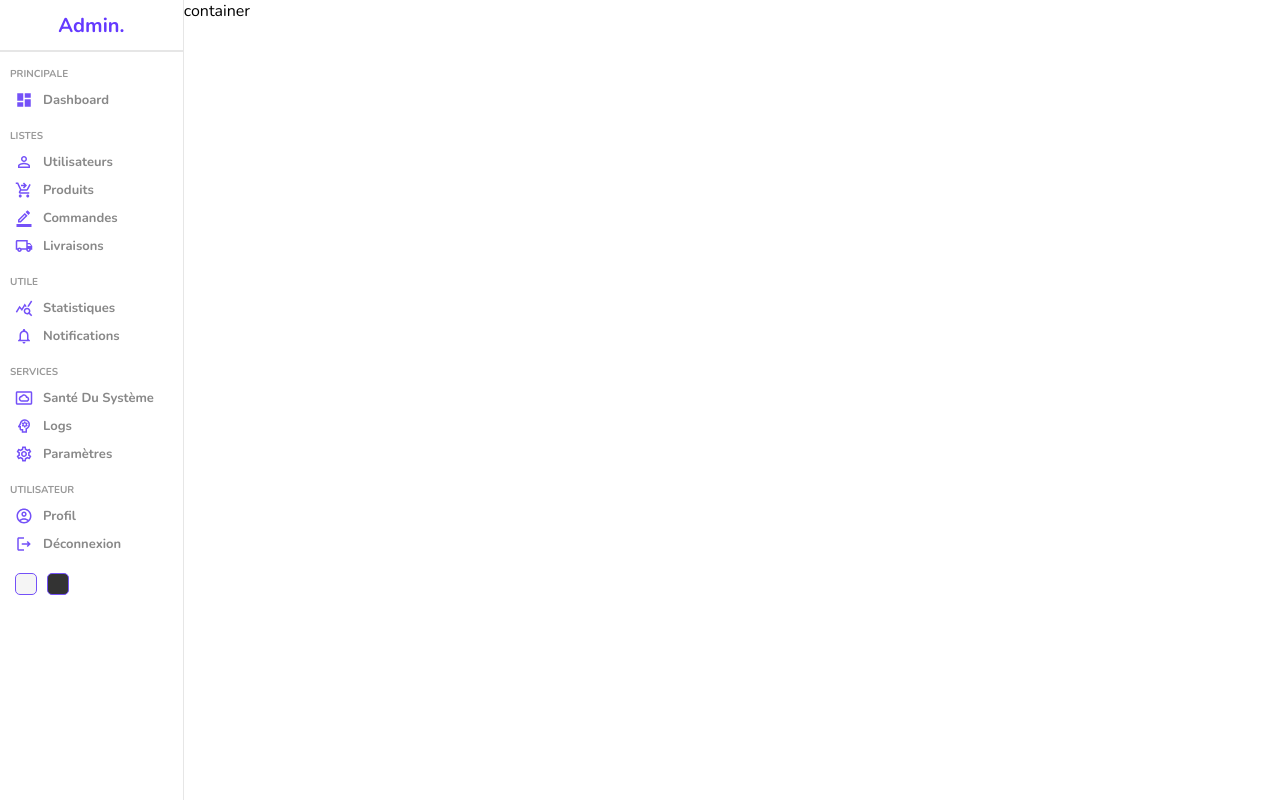
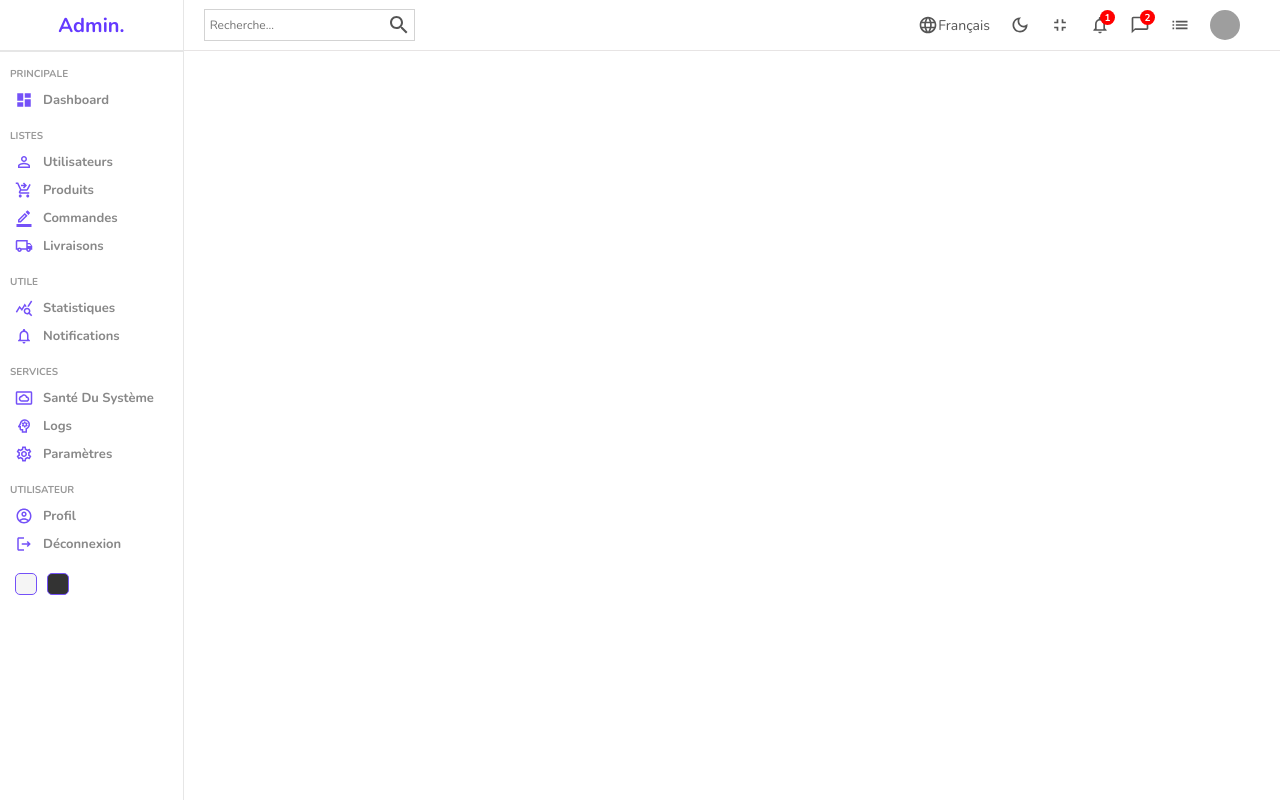
Before and after one commit to kevinkotcherga/dashboard-react, a React (Create React App) app: page / in a window 1280 px wide. Built offline with nearby package versions, Linux system fonts and the light colour scheme; grey boxes are pictures that could not be loaded.

Commit message:
feat(component): ajout de Navbar

```diff
--- a/src/components/navbar/Navbar.js
+++ b/src/components/navbar/Navbar.js
@@ -1,8 +1,54 @@
 import React from 'react';
 import './navbar.scss';
+import SearchOutlinedIcon from '@mui/icons-material/SearchOutlined';
+import LanguageOutlinedIcon from '@mui/icons-material/LanguageOutlined';
+import DarkModeOutlinedIcon from '@mui/icons-material/DarkModeOutlined';
+import FullscreenExitOutlinedIcon from '@mui/icons-material/FullscreenExitOutlined';
+import NotificationsNoneOutlinedIcon from '@mui/icons-material/NotificationsNoneOutlined';
+import ChatBubbleOutlineOutlinedIcon from '@mui/icons-material/ChatBubbleOutlineOutlined';
+import ListOutlinedIcon from '@mui/icons-material/ListOutlined';
 
 const Navbar = () => {
-	return <div className="navbar">Navbar</div>;
+	return (
+		<div className="navbar">
+			<div className="wrapper">
+				<div className="search">
+					<input type="text" placeholder="Recherche..." />
+					<SearchOutlinedIcon />
+				</div>
+				<div className="items">
+					<div className="item">
+						<LanguageOutlinedIcon className="icon" />
+						Français
+					</div>
+					<div className="item">
+						<DarkModeOutlinedIcon className="icon" />
+					</div>
+					<div className="item">
+						<FullscreenExitOutlinedIcon className="icon" />
+					</div>
+					<div className="item">
+						<NotificationsNoneOutlinedIcon className="icon" />
+						<div className="counter">1</div>
+					</div>
+					<div className="item">
+						<ChatBubbleOutlineOutlinedIcon className="icon" />
+						<div className="counter">2</div>
+					</div>
+					<div className="item">
+						<ListOutlinedIcon className="icon" />
+					</div>
+					<div className="item">
+						<img
+							src="https://images.pexels.com/photos/941693/pexels-photo-941693.jpeg?auto=compress&cs=tinysrgb&dpr=2&w=500"
+							alt=""
+							className="avatar"
+						/>
+					</div>
+				</div>
+			</div>
+		</div>
+	);
 };
 
 export default Navbar;
--- a/src/components/navbar/navbar.scss
+++ b/src/components/navbar/navbar.scss
@@ -0,0 +1,71 @@
+.navbar {
+  height: 50px;
+  border-bottom: 0.5px solid rgb(231, 228, 228);
+  display: flex;
+  align-items: center;
+  font-size: 14px;
+  color: #555;
+
+  .wrapper {
+    display: flex;
+    align-items: center;
+    padding: 20px;
+    justify-content: space-between;
+    width: 100%;
+
+    .search {
+      display: flex;
+      align-items: center;
+      border: 0.5px solid lightgray;
+      padding: 3px;
+
+      input {
+        border: none;
+        outline: none;
+        background-color: transparent;
+
+        &::placeholder {
+          font-size: 12px;
+        }
+      }
+    }
+
+    .items {
+      display: flex;
+      align-items: center;
+
+      .item{
+        display: flex;
+        align-items: center;
+        margin-right: 20px;
+        position: relative;
+
+        .icon{
+          font-size: 20px;
+        }
+
+        .avatar {
+          width: 30px;
+          height: 30px;
+          border-radius: 50%;
+        }
+
+        .counter {
+          position: absolute;
+          top: -5px;
+          right: -5px;
+          width: 15px;
+          height: 15px;
+          border-radius: 50%;
+          color: #fff;
+          display: flex;
+          align-items: center;
+          justify-content: center;
+          font-size: 10px;
+          font-weight: bold;
+          background-color: red;
+        }
+      }
+    }
+  }
+}
--- a/src/pages/home/Home.js
+++ b/src/pages/home/Home.js
@@ -1,4 +1,5 @@
 import React from 'react';
+import Navbar from '../../components/navbar/Navbar';
 import Sidebar from '../../components/sidebar/Sidebar';
 import './home.scss';
 
@@ -6,7 +7,10 @@
 	return (
 		<div className="home">
 			<Sidebar />
-			<div className="homeContainer">container</div>
+			<div className="homeContainer">
+				<Navbar />
+				<div className="widgets"></div>
+			</div>
 		</div>
 	);
 };
```
Also changed, not shown: src/components/widget/Widget.js (added, +8 -0 lines), src/components/widget/widget.scss (added).
